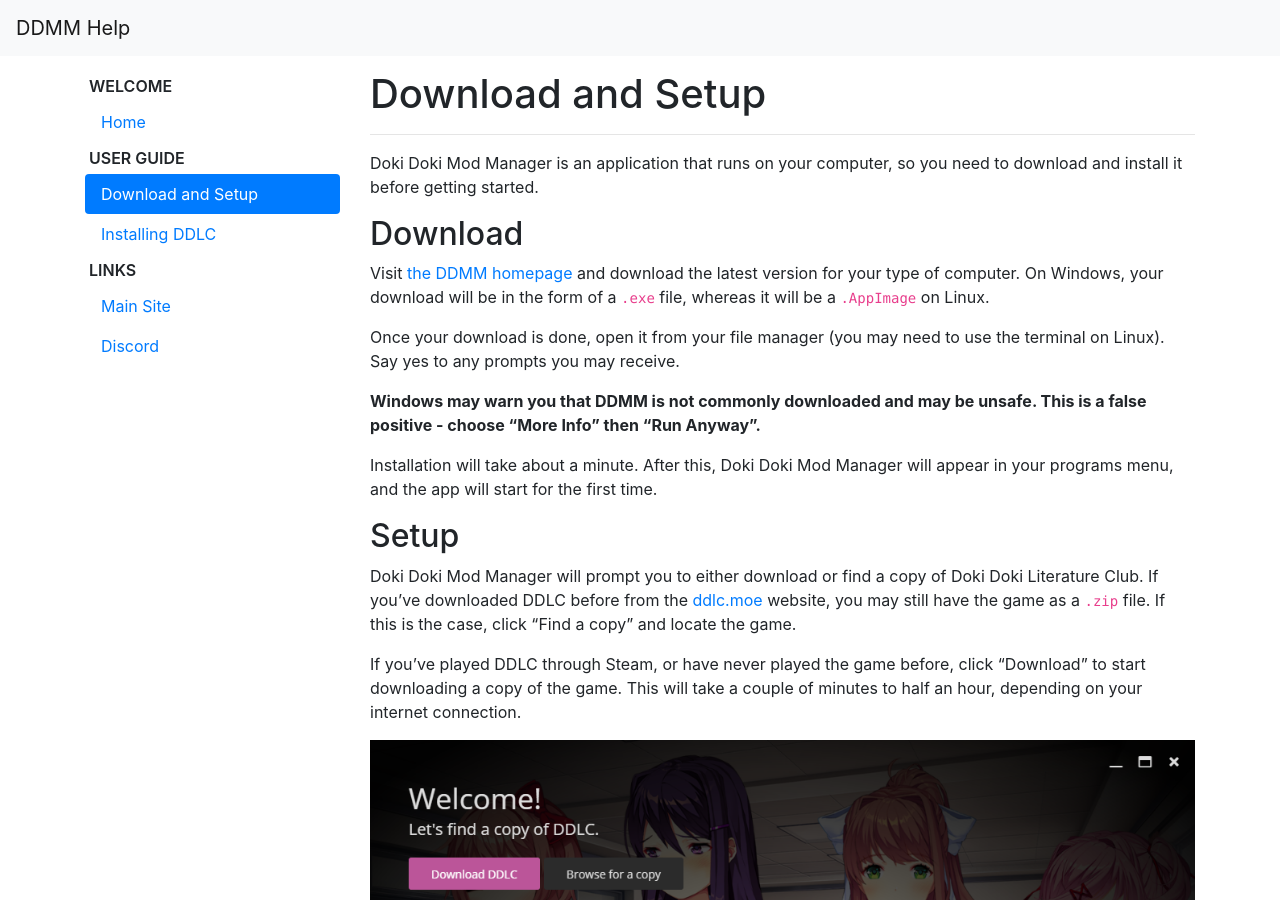
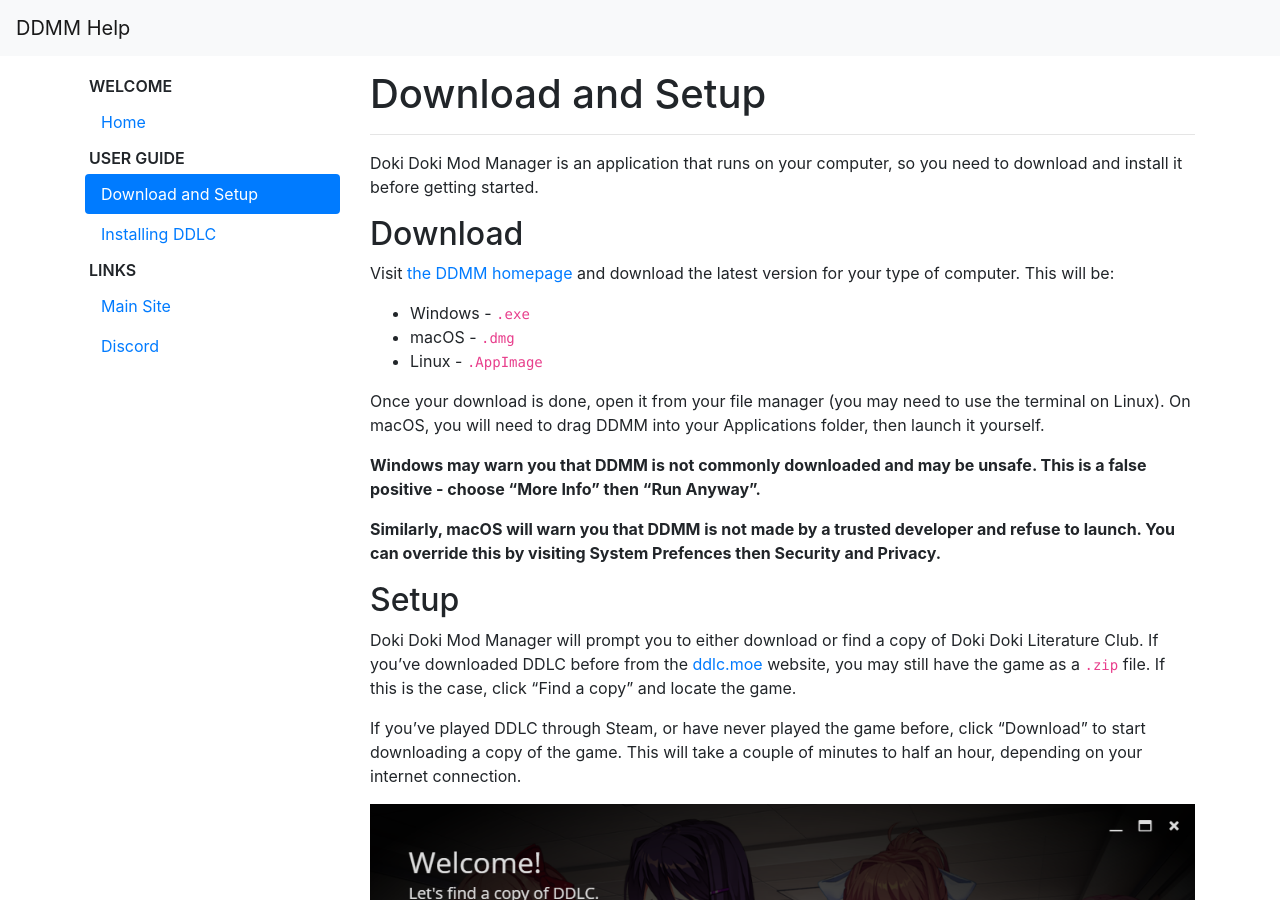
Before and after one commit to DokiDokiModManager/Help, a Jekyll site: the page built from user-guide/setup.md, in a window 1280 px wide and 900 px high. Built offline with Jekyll 4.4.1, drawn with Linux system fonts in a browser that asks for light colours; nearby versions of some CDN libraries; our own code applies the rules of GitHub Pages for plain Markdown files.

Commit message:
Added macOS information

```diff
--- a/user-guide/setup.md
+++ b/user-guide/setup.md
@@ -6,13 +6,17 @@ Doki Doki Mod Manager is an application that runs on your computer, so you need
 
 ## Download
 
-Visit [the DDMM homepage](https://doki.space) and download the latest version for your type of computer. On Windows, your download will be in the form of a `.exe` file, whereas it will be a `.AppImage` on Linux.
+Visit [the DDMM homepage](https://doki.space) and download the latest version for your type of computer. This will be:
 
-Once your download is done, open it from your file manager (you may need to use the terminal on Linux). Say yes to any prompts you may receive.
+* Windows - `.exe`
+* macOS - `.dmg`
+* Linux - `.AppImage`
+
+Once your download is done, open it from your file manager (you may need to use the terminal on Linux). On macOS, you will need to drag DDMM into your Applications folder, then launch it yourself.
 
 **Windows may warn you that DDMM is not commonly downloaded and may be unsafe. This is a false positive - choose "More Info" then "Run Anyway".**
 
-Installation will take about a minute. After this, Doki Doki Mod Manager will appear in your programs menu, and the app will start for the first time.
+**Similarly, macOS will warn you that DDMM is not made by a trusted developer and refuse to launch. You can override this by visiting System Prefences then Security and Privacy.**
 
 ## Setup
 
```
